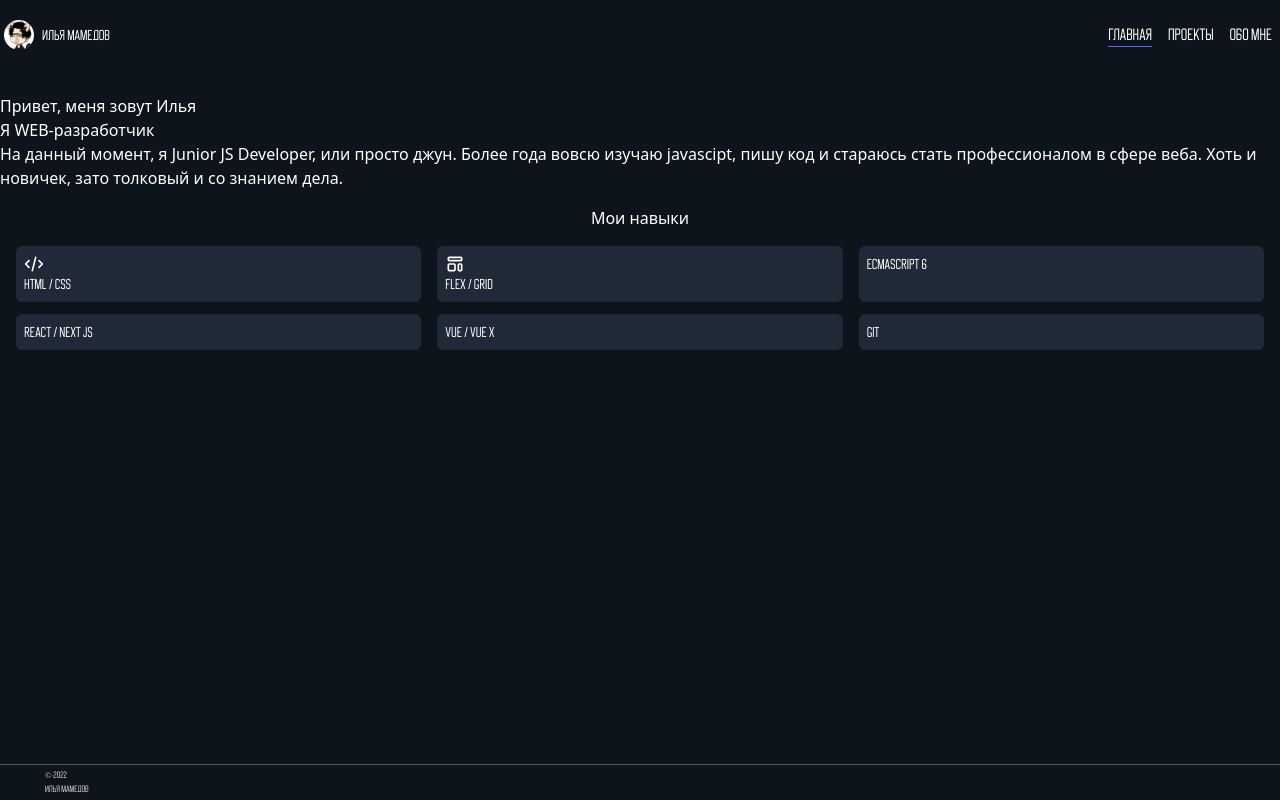
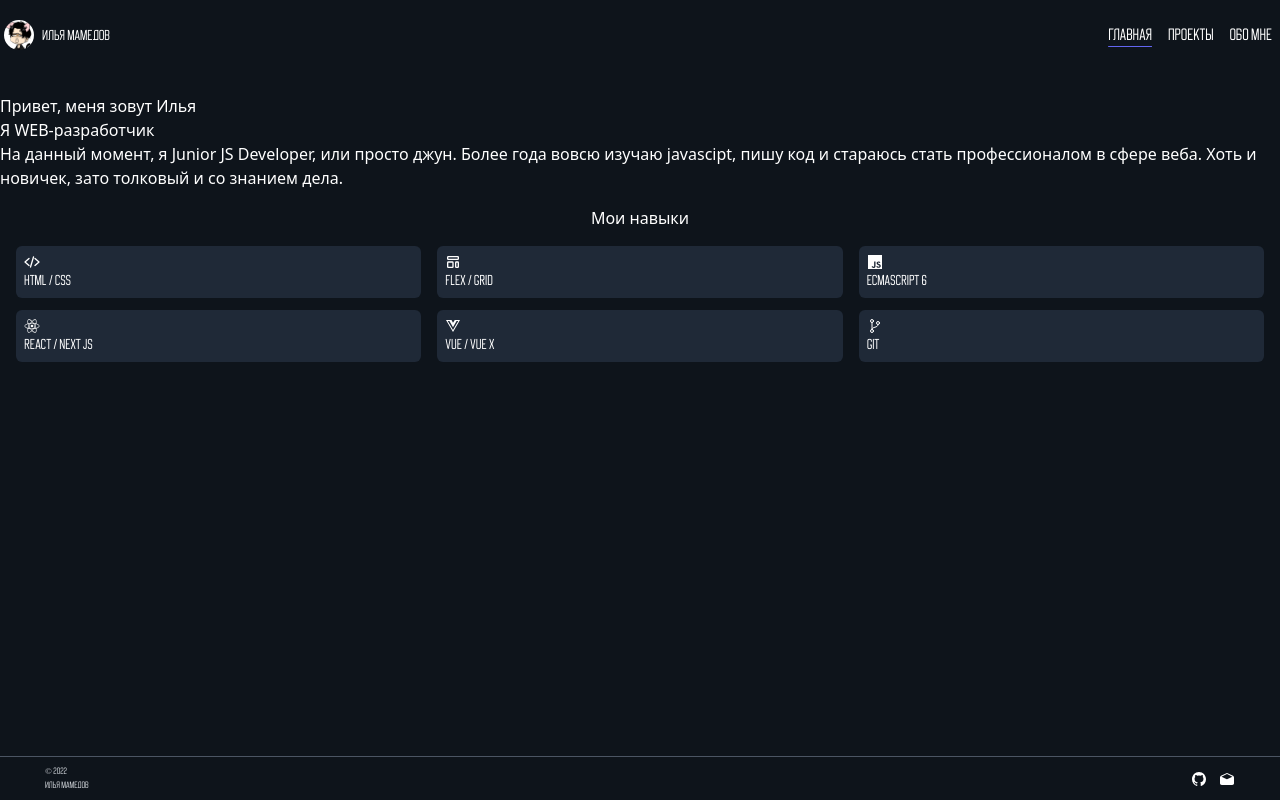
Before and after one commit to j-Birn/mySite, a Next.js app: page / in a window 1280 px wide. Built offline with nearby package versions, Linux system fonts and the light colour scheme.

Commit message:
added icons

```diff
--- a/components/Home.js
+++ b/components/Home.js
@@ -1,3 +1,10 @@
+import { IoLogoJavascript } from "react-icons/io5";
+import { IoCodeSlash } from "react-icons/io5";
+import { IoLogoReact } from "react-icons/io5";
+import { IoGitBranchOutline } from "react-icons/io5";
+import { HiOutlineTemplate } from "react-icons/hi";
+import { FaVuejs } from "react-icons/fa";
+
 function Home() {
   return (
     <div>
@@ -15,47 +22,29 @@ function Home() {
 
       <div className="m-4 grid grid-cols-2 tablet:grid-cols-3 gap-x-4 gap-y-3 font-[Buyan]">
         <div className="bg-gray-800 p-2 text-sm rounded-md">
-          <svg
-            className="w-5 h-5"
-            fill="none"
-            stroke="currentColor"
-            viewBox="0 0 24 24"
-            xmlns="http://www.w3.org/2000/svg"
-          >
-            <path
-              stroke-linecap="round"
-              stroke-linejoin="round"
-              stroke-width="2"
-              d="M10 20l4-16m4 4l4 4-4 4M6 16l-4-4 4-4"
-            ></path>
-          </svg>
+          <IoCodeSlash className="w-4 h-4" />
           <p>HTML / CSS</p>
         </div>
         <div className="bg-gray-800 p-2 text-sm rounded-md">
-          <svg
-            className="w-5 h-5"
-            fill="none"
-            stroke="currentColor"
-            viewBox="0 0 24 24"
-            xmlns="http://www.w3.org/2000/svg"
-          >
-            <path
-              stroke-linecap="round"
-              stroke-linejoin="round"
-              stroke-width="2"
-              d="M4 5a1 1 0 011-1h14a1 1 0 011 1v2a1 1 0 01-1 1H5a1 1 0 01-1-1V5zM4 13a1 1 0 011-1h6a1 1 0 011 1v6a1 1 0 01-1 1H5a1 1 0 01-1-1v-6zM16 13a1 1 0 011-1h2a1 1 0 011 1v6a1 1 0 01-1 1h-2a1 1 0 01-1-1v-6z"
-            ></path>
-          </svg>
+          <HiOutlineTemplate className="w-4 h-4" />
           <p>Flex / Grid</p>
         </div>
         <div className="bg-gray-800 p-2 text-sm rounded-md">
+          <IoLogoJavascript className="w-4 h-4" />
           <p>ECMAScript 6</p>
         </div>
         <div className="bg-gray-800 p-2 text-sm rounded-md">
+          <IoLogoReact className="w-4 h-4" />
           React / Next JS
         </div>
-        <div className="bg-gray-800 p-2 text-sm rounded-md"> Vue / Vue X</div>
-        <div className="bg-gray-800 p-2 text-sm rounded-md">Git</div>
+        <div className="bg-gray-800 p-2 text-sm rounded-md">
+          <FaVuejs className="w-4 h-4" />
+          <p>Vue / Vue X</p>
+        </div>
+        <div className="bg-gray-800 p-2 text-sm rounded-md">
+          <IoGitBranchOutline className="w-4 h-4" />
+          <p>Git</p>
+        </div>
       </div>
     </div>
   );
--- a/components/MainComponent.js
+++ b/components/MainComponent.js
@@ -1,6 +1,8 @@
 import Head from "next/head";
 import Avatar from "./Avatar";
 import Nav from "./Nav";
+import { IoLogoGithub } from "react-icons/io5";
+import { IoMailOpen } from "react-icons/io5";
 
 function MainComponent({ children, title }) {
   return (
@@ -20,9 +22,21 @@ function MainComponent({ children, title }) {
       <main className=" flex-grow">{children}</main>
 
       <footer>
-        <div className="px-[45px] py-1 border-t border-gray-600 font-[Buyan]">
-          <p className="text-gray-300 text-[9px]">© 2022 </p>
-          <p className="text-gray-300 text-[9px]">Илья Мамедов</p>
+        <div className="px-[45px] py-2 border-t border-gray-600 font-[Buyan]">
+          <div className="flex justify-between items-center">
+            <div>
+              <p className="text-gray-300 text-[9px]">© 2022 </p>
+              <p className="text-gray-300 text-[9px]">Илья Мамедов</p>
+            </div>
+            <div className="flex space-x-3">
+              <a href="https://github.com/CurlyFury">
+                <IoLogoGithub className="w-4 h-4" />
+              </a>
+              <a href="mailto:nukawanderer@gmail.com">
+                <IoMailOpen className="w-4 h-4" />
+              </a>
+            </div>
+          </div>
         </div>
       </footer>
     </div>
--- a/package.json
+++ b/package.json
@@ -10,7 +10,8 @@
   "dependencies": {
     "next": "12.0.7",
     "react": "17.0.2",
-    "react-dom": "17.0.2"
+    "react-dom": "17.0.2",
+    "react-icons": "^4.3.1"
   },
   "devDependencies": {
     "autoprefixer": "^10.4.1",
```
Also changed, not shown: 1 other file (tests, documents, lock files or other folders).
